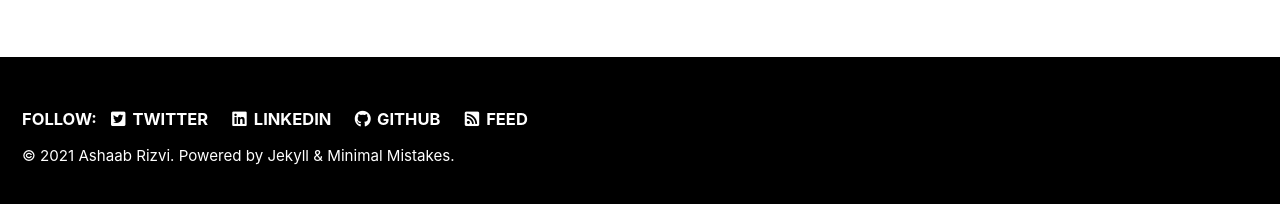
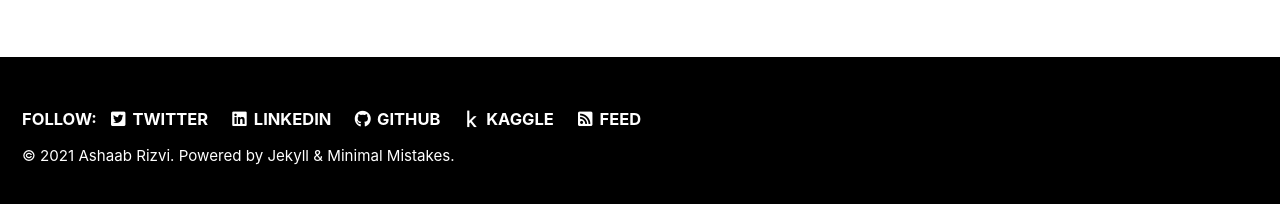
Before and after one commit to samjammy/ashaabrizvi.github.io, a Jekyll site: the page built from index.html, in a window 1280 px wide. Shown: the part 688-892 px from the top of the page. Built offline with Jekyll 4.4.1, drawn with Linux system fonts in a browser that asks for light colours; cached includes are drawn as plain includes; the list of posts is cut into pages by our own code.

Commit message:
Update _config.yml

```diff
--- a/_config.yml
+++ b/_config.yml
@@ -130,6 +130,9 @@ footer:
     - label: "GitHub"
       icon: "fab fa-fw fa-github"
       url: "https://github.com/ashaabrizvi"
+    - label: "Kaggle"
+      icon: "fab fa-fw fa-kaggle"
+      url: "https://kaggle.com/ashaabrizvi"
 
 
 # Reading Files
```
